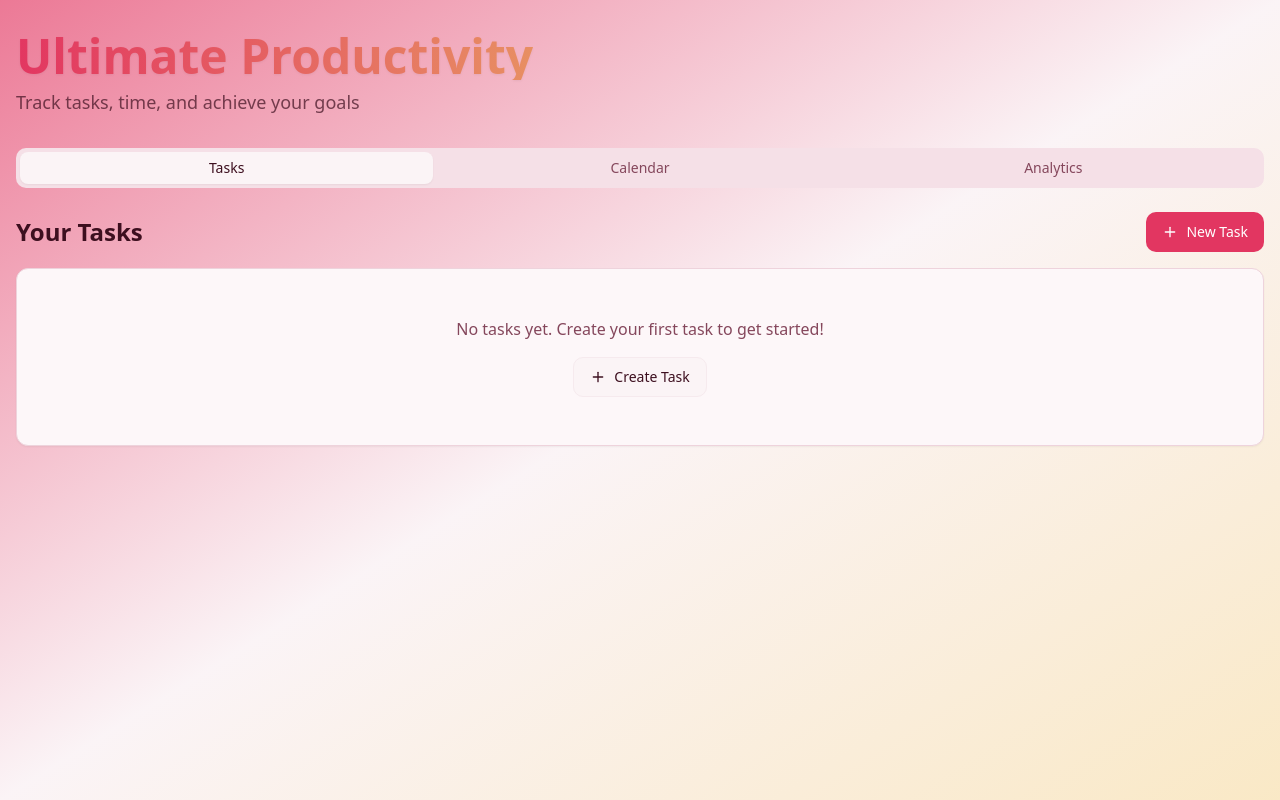
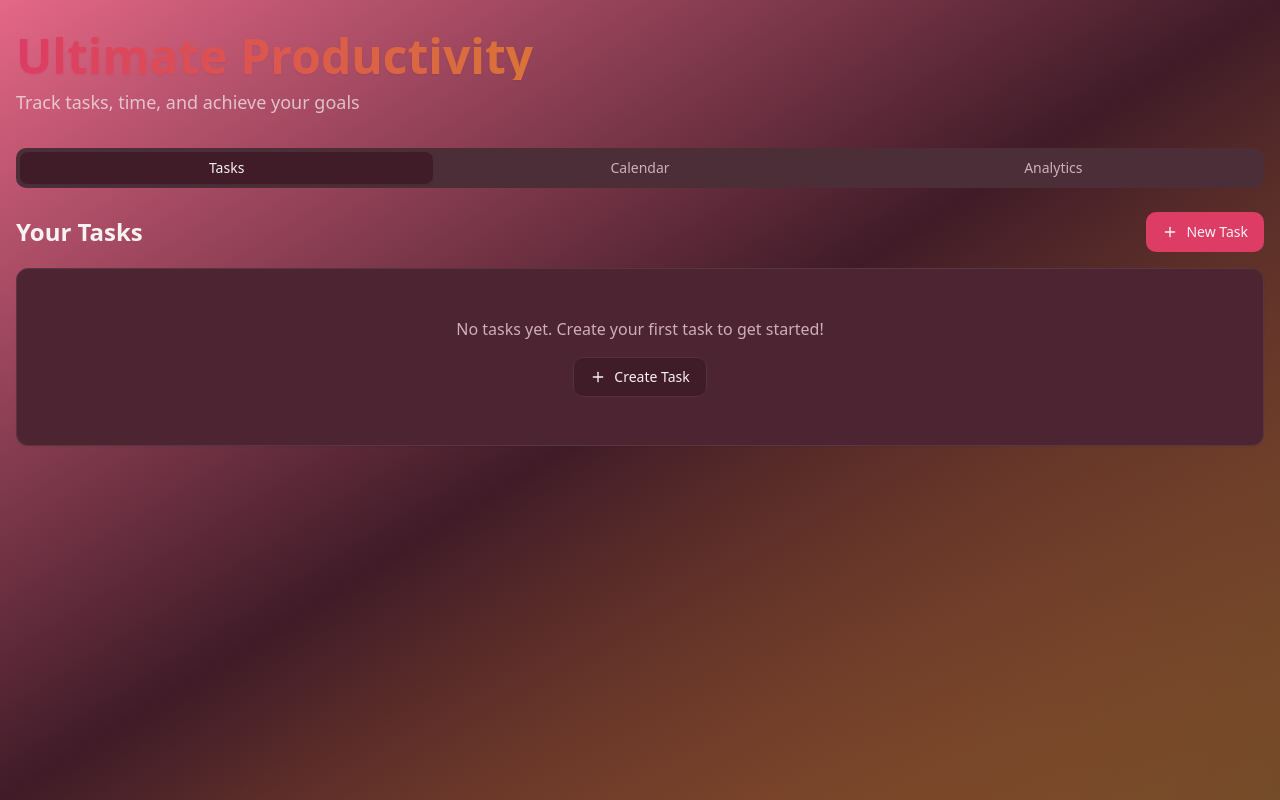
Before and after one commit to hadep275/Momentum, a React (Vite) app: page / in a window 1280 px wide. Built offline with nearby package versions, Linux system fonts and the light colour scheme; the HTML template or start-up script is replaced by a standard one.

Commit message:
Remove white from app

```diff
--- a/src/index.css
+++ b/src/index.css
@@ -8,95 +8,95 @@ All colors MUST be HSL.
 
 @layer base {
   :root {
-    --background: 340 45% 97%;
-    --foreground: 340 60% 15%;
+    --background: 340 40% 18%;
+    --foreground: 340 30% 96%;
 
-    --card: 340 60% 98%;
-    --card-foreground: 340 60% 15%;
+    --card: 340 35% 22%;
+    --card-foreground: 340 30% 96%;
 
-    --popover: 340 55% 96%;
-    --popover-foreground: 340 60% 15%;
+    --popover: 340 35% 20%;
+    --popover-foreground: 340 30% 96%;
 
-    --primary: 345 75% 55%;
-    --primary-foreground: 0 0% 100%;
+    --primary: 345 70% 55%;
+    --primary-foreground: 340 30% 96%;
 
-    --secondary: 15 70% 75%;
-    --secondary-foreground: 340 60% 15%;
+    --secondary: 15 60% 45%;
+    --secondary-foreground: 340 30% 96%;
 
-    --muted: 340 50% 92%;
-    --muted-foreground: 340 30% 40%;
+    --muted: 340 25% 24%;
+    --muted-foreground: 340 25% 75%;
 
-    --accent: 28 75% 65%;
-    --accent-foreground: 0 0% 100%;
+    --accent: 28 65% 50%;
+    --accent-foreground: 340 30% 96%;
 
-    --destructive: 0 84.2% 60.2%;
-    --destructive-foreground: 0 0% 100%;
+    --destructive: 0 70% 50%;
+    --destructive-foreground: 340 30% 96%;
 
-    --border: 340 45% 88%;
-    --input: 340 40% 94%;
-    --ring: 345 75% 55%;
+    --border: 340 25% 28%;
+    --input: 340 25% 26%;
+    --ring: 345 70% 55%;
 
     --radius: 0.75rem;
 
-    --sidebar-background: 340 55% 96%;
-    --sidebar-foreground: 340 60% 20%;
-    --sidebar-primary: 345 75% 55%;
-    --sidebar-primary-foreground: 0 0% 100%;
-    --sidebar-accent: 340 50% 92%;
-    --sidebar-accent-foreground: 340 60% 20%;
-    --sidebar-border: 340 45% 88%;
-    --sidebar-ring: 345 75% 55%;
+    --sidebar-background: 340 35% 20%;
+    --sidebar-foreground: 340 30% 92%;
+    --sidebar-primary: 345 70% 55%;
+    --sidebar-primary-foreground: 340 30% 96%;
+    --sidebar-accent: 340 25% 24%;
+    --sidebar-accent-foreground: 340 30% 92%;
+    --sidebar-border: 340 25% 28%;
+    --sidebar-ring: 345 70% 55%;
 
-    --copper: 28 75% 65%;
-    --gold: 45 90% 65%;
-    --rose-gold: 15 75% 75%;
-    --rose-pink: 345 75% 70%;
-    --dusty-pink: 340 55% 80%;
+    --copper: 28 70% 52%;
+    --gold: 45 85% 55%;
+    --rose-gold: 15 70% 60%;
+    --rose-pink: 345 70% 65%;
+    --dusty-pink: 340 45% 58%;
   }
 
   .dark {
-    --background: 340 35% 12%;
-    --foreground: 340 40% 95%;
+    --background: 340 40% 18%;
+    --foreground: 340 30% 96%;
 
-    --card: 340 30% 16%;
-    --card-foreground: 340 40% 95%;
+    --card: 340 35% 22%;
+    --card-foreground: 340 30% 96%;
 
-    --popover: 340 30% 14%;
-    --popover-foreground: 340 40% 95%;
+    --popover: 340 35% 20%;
+    --popover-foreground: 340 30% 96%;
 
-    --primary: 345 70% 60%;
-    --primary-foreground: 0 0% 100%;
+    --primary: 345 70% 55%;
+    --primary-foreground: 340 30% 96%;
 
-    --secondary: 15 60% 50%;
-    --secondary-foreground: 0 0% 100%;
+    --secondary: 15 60% 45%;
+    --secondary-foreground: 340 30% 96%;
 
-    --muted: 340 25% 22%;
-    --muted-foreground: 340 30% 65%;
+    --muted: 340 25% 24%;
+    --muted-foreground: 340 25% 75%;
 
-    --accent: 28 65% 55%;
-    --accent-foreground: 0 0% 100%;
+    --accent: 28 65% 50%;
+    --accent-foreground: 340 30% 96%;
 
-    --destructive: 0 70% 55%;
-    --destructive-foreground: 0 0% 100%;
+    --destructive: 0 70% 50%;
+    --destructive-foreground: 340 30% 96%;
 
-    --border: 340 25% 24%;
-    --input: 340 25% 20%;
-    --ring: 345 70% 60%;
+    --border: 340 25% 28%;
+    --input: 340 25% 26%;
+    --ring: 345 70% 55%;
 
-    --sidebar-background: 340 30% 14%;
-    --sidebar-foreground: 340 35% 88%;
-    --sidebar-primary: 345 70% 60%;
-    --sidebar-primary-foreground: 0 0% 100%;
-    --sidebar-accent: 340 25% 22%;
-    --sidebar-accent-foreground: 340 35% 88%;
-    --sidebar-border: 340 25% 24%;
-    --sidebar-ring: 345 70% 60%;
+    --sidebar-background: 340 35% 20%;
+    --sidebar-foreground: 340 30% 92%;
+    --sidebar-primary: 345 70% 55%;
+    --sidebar-primary-foreground: 340 30% 96%;
+    --sidebar-accent: 340 25% 24%;
+    --sidebar-accent-foreground: 340 30% 92%;
+    --sidebar-border: 340 25% 28%;
+    --sidebar-ring: 345 70% 55%;
 
-    --copper: 28 65% 55%;
-    --gold: 45 85% 60%;
-    --rose-gold: 15 65% 65%;
-    --rose-pink: 345 65% 60%;
-    --dusty-pink: 340 45% 60%;
+    --copper: 28 70% 52%;
+    --gold: 45 85% 55%;
+    --rose-gold: 15 70% 60%;
+    --rose-pink: 345 70% 65%;
+    --dusty-pink: 340 45% 58%;
   }
 }
 
@@ -106,6 +106,10 @@ All colors MUST be HSL.
   }
 
   body {
-    @apply bg-background text-foreground;
+    @apply text-foreground;
+    background:
+      radial-gradient(1200px 600px at 0% -10%, hsl(var(--rose-pink) / 0.35), transparent 60%),
+      radial-gradient(1000px 500px at 100% 0%, hsl(var(--gold) / 0.18), transparent 60%),
+      linear-gradient(135deg, hsl(var(--background)) 0%, hsl(var(--secondary)) 50%, hsl(var(--background)) 100%);
   }
 }
```
